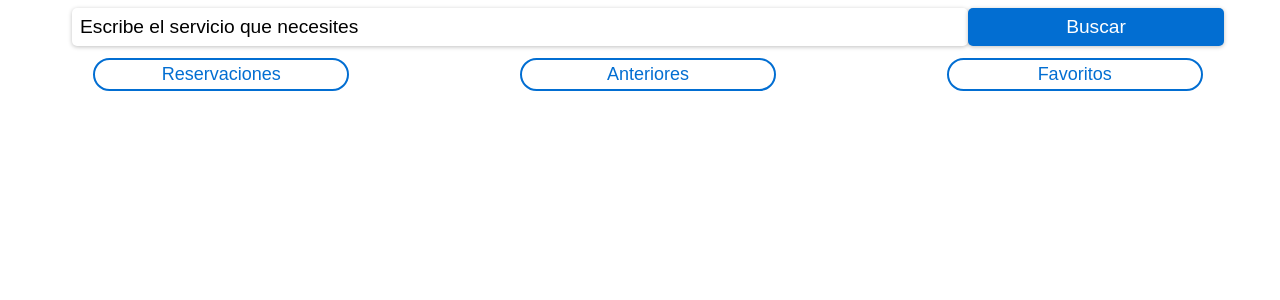
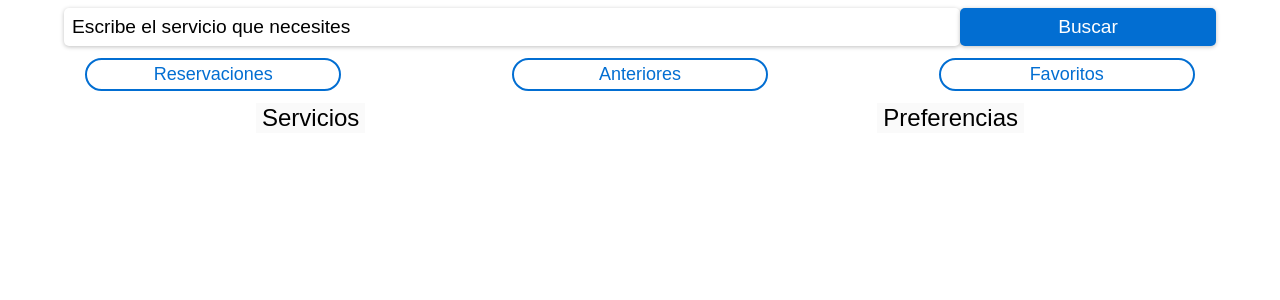
Before and after one commit to moctezumadaniel/tuservicio, a Next.js app: page / in a window 1280 px wide. Shown: the top 300 px of the page. Built offline with nearby package versions, Linux system fonts and the light colour scheme.

Commit message:
general styles changed

```diff
--- /dev/null
+++ b/pages/Main_tab_buttons/index.js
@@ -0,0 +1,11 @@
+import styles from '../../styles/MainTabButtons.module.css'
+function MainTabButtons (){
+    return(
+        <div className={styles.MainTabButtonsContainer}>
+            <button className={styles.MainTabButton}>Servicios</button>
+            <button className={styles.MainTabButton}>Preferencias</button>
+        </div>
+    )
+}
+
+export default MainTabButtons
--- a/pages/index.js
+++ b/pages/index.js
@@ -1,6 +1,7 @@
 import Head from 'next/head'
 import styles from '../styles/Home.module.css'
 import UserServicesTab from './User_services_tab'
+import MainTabButtons from './Main_tab_buttons'
 export default function Home() {
   return (
     <div className={styles.container}>
@@ -9,6 +10,7 @@ export default function Home() {
         <link rel="icon" href="/favicon.ico" />
       </Head>
       <UserServicesTab/>
+      <MainTabButtons/>
     </div>
   )
 }
--- a/styles/Home.module.css
+++ b/styles/Home.module.css
@@ -1,6 +1,6 @@
 .container {
-  min-height: 100vh;
-  padding: 0 0.5rem;
+  height: 100vh;
+  width:100vw;
   display: flex;
   flex-direction: column;
 }
--- /dev/null
+++ b/styles/MainTabButtons.module.css
@@ -0,0 +1,15 @@
+.MainTabButtonsContainer{
+    width: 100vw;
+    display: flex;
+    flex-direction: row;
+    justify-content: space-around;
+    margin-top: 1.5vh;
+}
+
+.MainTabButton{
+    background-color: #FAFAFA;
+    color: black;
+    font-size: x-large;
+    border:none;
+    outline: none;
+}
```
